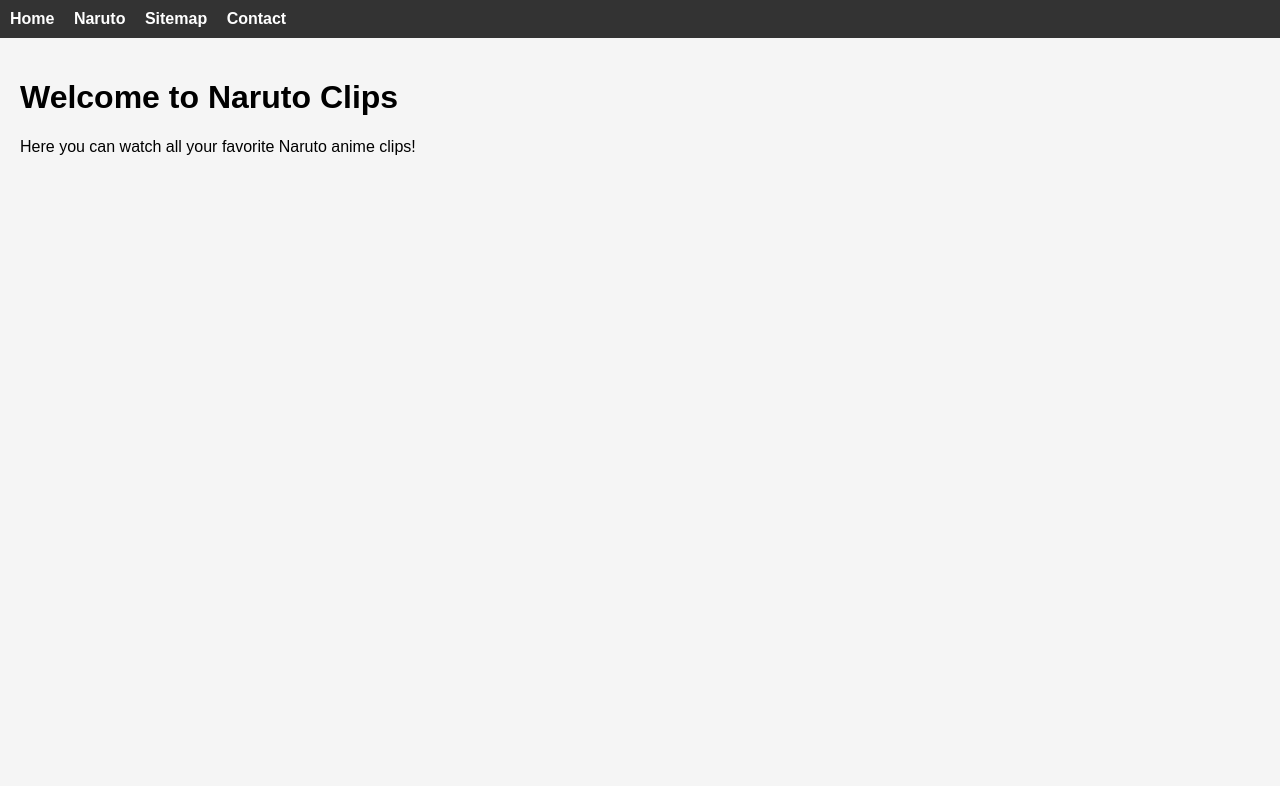
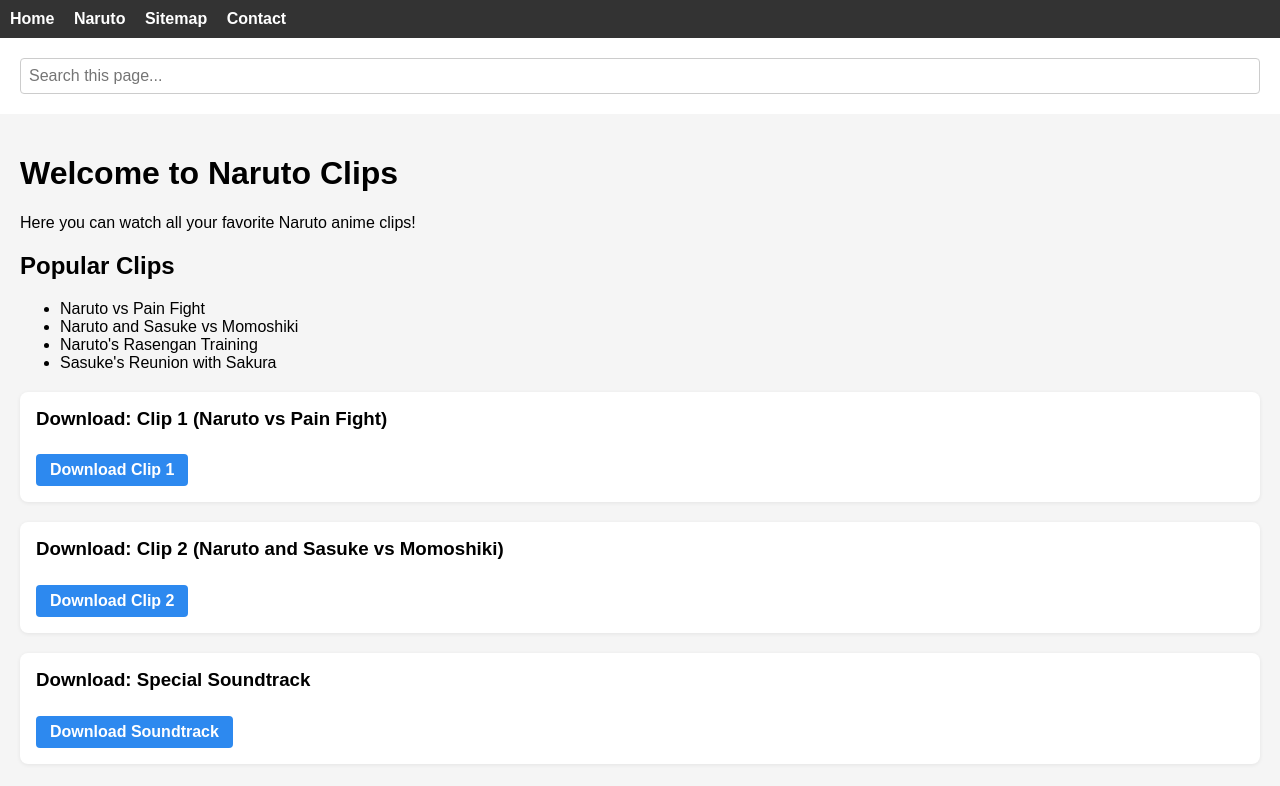
Before and after one commit to ansh17december-sketch/anime-clips-site, a plain HTML site: page naruto.html in a window 1280 px wide. Drawn offline with Linux system fonts and the light colour scheme.

Commit message:
Update naruto.html

```diff
--- a/naruto.html
+++ b/naruto.html
@@ -27,6 +27,45 @@
     .content {
       padding: 20px;
     }
+    .search-bar-container {
+      padding: 20px;
+      background: #fff;
+    }
+    #searchBar {
+      width: 100%;
+      padding: 8px;
+      font-size: 16px;
+      border: 1px solid #ccc;
+      border-radius: 4px;
+      box-sizing: border-box;
+    }
+    .searchable {
+      transition: all 0.2s;
+    }
+    .download-section {
+      background: #fff;
+      padding: 16px;
+      margin: 20px 0;
+      border-radius: 8px;
+      box-shadow: 0 1px 4px rgba(0,0,0,0.07);
+    }
+    .download-section h3 {
+      margin-top: 0;
+    }
+    .download-link {
+      display: inline-block;
+      margin-top: 6px;
+      padding: 7px 14px;
+      background: #2d89ef;
+      color: white;
+      border-radius: 4px;
+      text-decoration: none;
+      font-weight: bold;
+      transition: background 0.2s;
+    }
+    .download-link:hover {
+      background: #175bad;
+    }
   </style>
 </head>
 <body>
@@ -38,11 +77,53 @@
     <a href="contact.html">Contact</a>
   </nav>
 
+  <div class="search-bar-container">
+    <input type="text" id="searchBar" placeholder="Search this page...">
+  </div>
+
   <div class="content">
-    <h1>Welcome to Naruto Clips</h1>
-    <p>Here you can watch all your favorite Naruto anime clips!</p>
-    <!-- You can add videos or links to clips below -->
+    <h1 class="searchable">Welcome to Naruto Clips</h1>
+    <p class="searchable">Here you can watch all your favorite Naruto anime clips!</p>
+    <h2 class="searchable">Popular Clips</h2>
+    <ul>
+      <li class="searchable">Naruto vs Pain Fight</li>
+      <li class="searchable">Naruto and Sasuke vs Momoshiki</li>
+      <li class="searchable">Naruto's Rasengan Training</li>
+      <li class="searchable">Sasuke's Reunion with Sakura</li>
+    </ul>
+
+    <!-- Download Sections -->
+    <div class="download-section">
+      <h3>Download: Clip 1 (Naruto vs Pain Fight)</h3>
+      <a class="download-link" href="https://drive.google.com/uc?export=download&id=YOUR_FILE_ID_HERE1" download>Download Clip 1</a>
+    </div>
+
+    <div class="download-section">
+      <h3>Download: Clip 2 (Naruto and Sasuke vs Momoshiki)</h3>
+      <a class="download-link" href="https://drive.google.com/uc?export=download&id=YOUR_FILE_ID_HERE2" download>Download Clip 2</a>
+    </div>
+
+    <div class="download-section">
+      <h3>Download: Special Soundtrack</h3>
+      <a class="download-link" href="https://drive.google.com/uc?export=download&id=YOUR_FILE_ID_HERE3" download>Download Soundtrack</a>
+    </div>
+
+    <!-- Add more sections as needed; just copy and update file ID and description -->
   </div>
+
+  <script>
+    document.getElementById("searchBar").addEventListener("keyup", function() {
+      var value = this.value.toLowerCase();
+      var items = document.getElementsByClassName("searchable");
+      for (var i = 0; i < items.length; i++) {
+        if (items[i].innerText.toLowerCase().indexOf(value) > -1) {
+          items[i].style.display = "";
+        } else {
+          items[i].style.display = "none";
+        }
+      }
+    });
+  </script>
 
 </body>
 </html>
```
